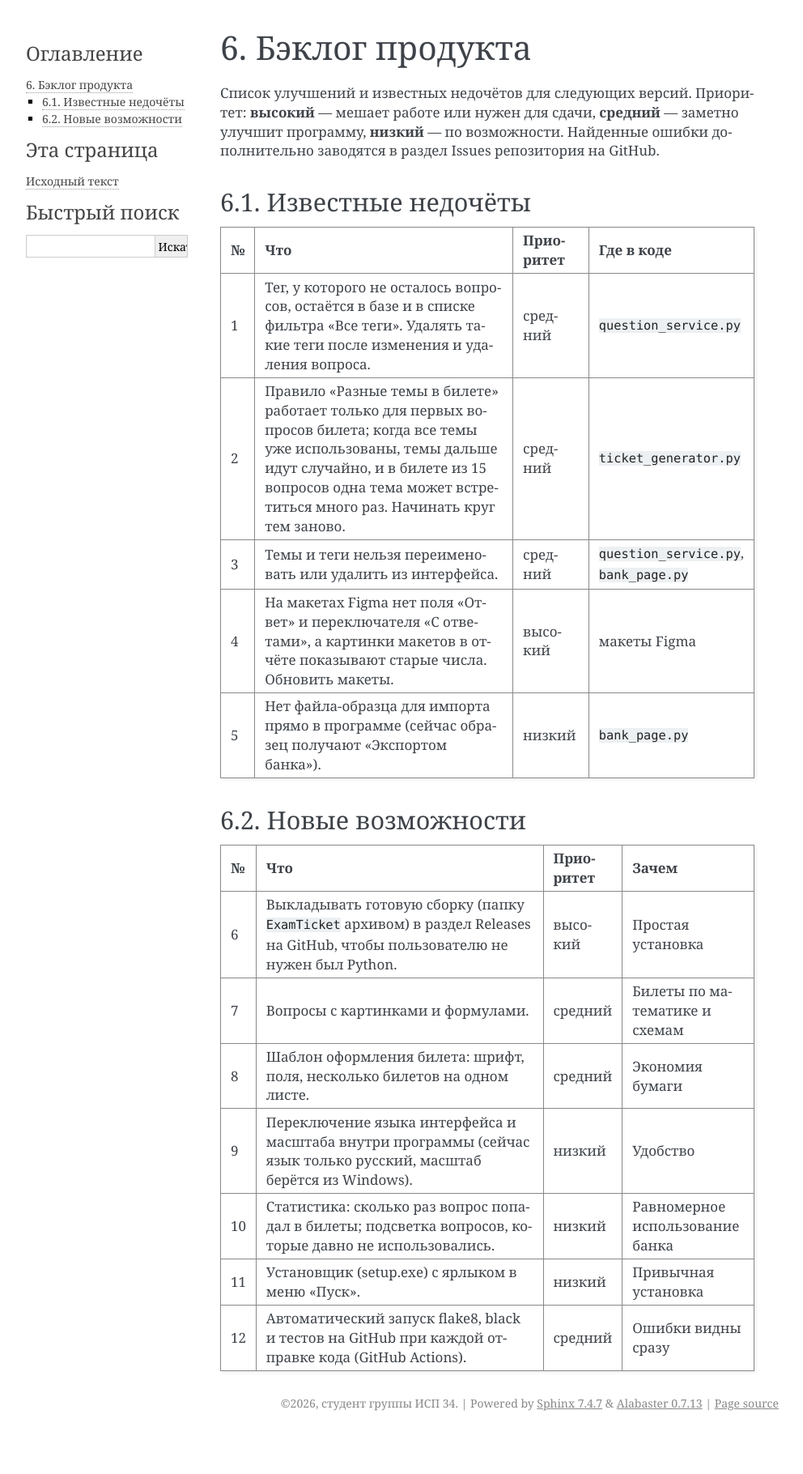
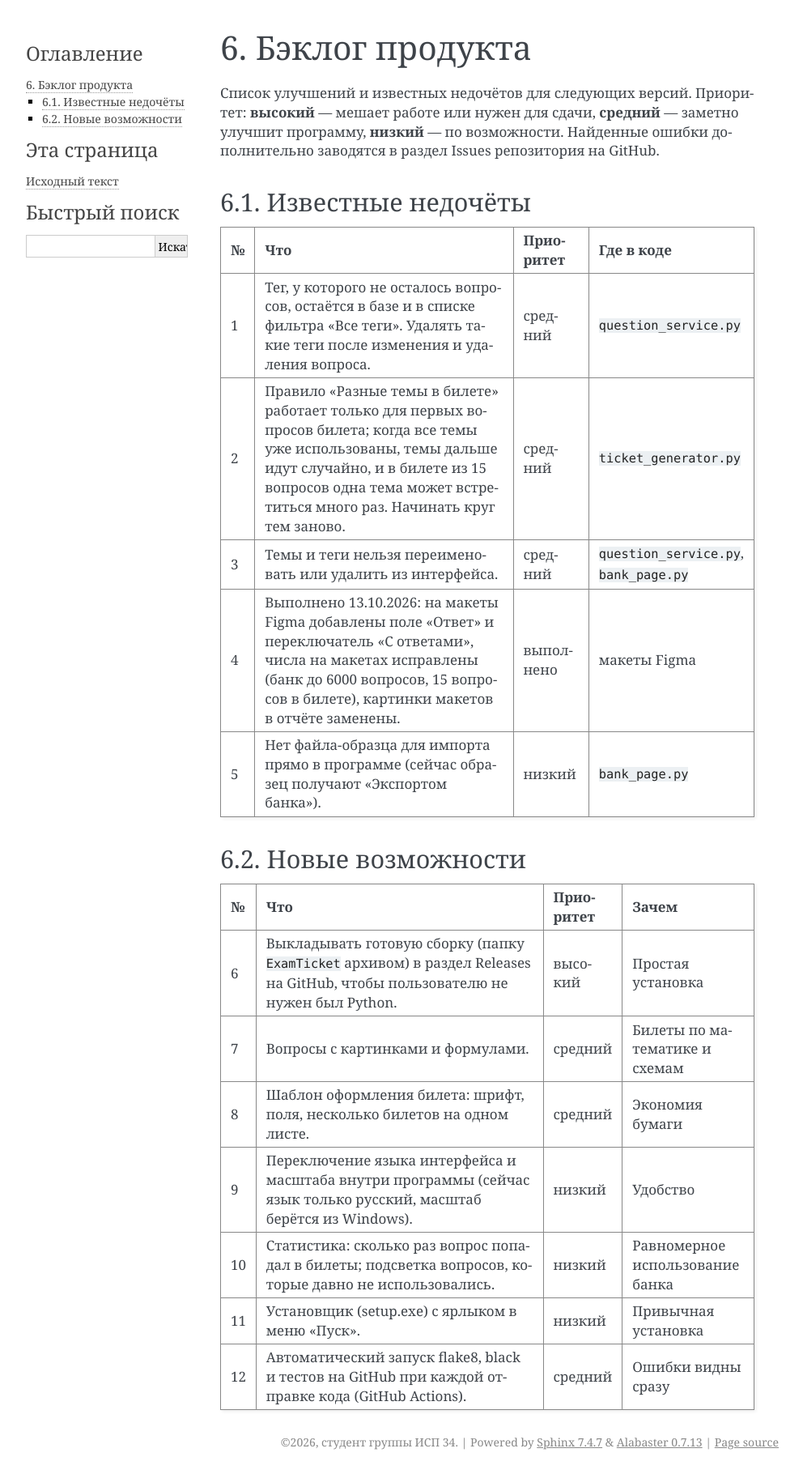
Before and after one commit to F4aqkk/ExamTicketGenerator, a Sphinx documentation site: the page built from docs/backlog.rst, in a window 1280 px wide. Shown: the whole page at 81% size, without its empty margins (148-1140 px from the left). Built offline with Sphinx 7.4.7, drawn with Linux system fonts in a browser that asks for light colours; before the commit the page ends 1772 px from its top, so only the background shows below that.

Commit message:
В бэклоге отмечено обновление макетов Figma
Пункт 4 бэклога выполнен: на макеты добавлены поле «Ответ» и переключатель «С ответами», исправлены числа. В лист регистрации изменений добавлена версия 1.2.

```diff
--- a/docs/backlog.rst
+++ b/docs/backlog.rst
@@ -35,10 +35,11 @@
      - средний
      - ``question_service.py``, ``bank_page.py``
    * - 4
-     - На макетах Figma нет поля «Ответ» и переключателя
-       «С ответами», а картинки макетов в отчёте показывают старые
-       числа. Обновить макеты.
-     - высокий
+     - Выполнено 13.10.2026: на макеты Figma добавлены поле «Ответ»
+       и переключатель «С ответами», числа на макетах исправлены
+       (банк до 6000 вопросов, 15 вопросов в билете), картинки
+       макетов в отчёте заменены.
+     - выполнено
      - макеты Figma
    * - 5
      - Нет файла-образца для импорта прямо в программе (сейчас образец
--- a/docs/changes.rst
+++ b/docs/changes.rst
@@ -18,3 +18,7 @@
    * - 1.1
      - 12.10.2026
      - Добавлен отчёт о тестировании (101 тест, покрытие 90 %).
+   * - 1.2
+     - 13.10.2026
+     - Бэклог: пункт 4 (обновление макетов Figma) отмечен
+       выполненным.
```
